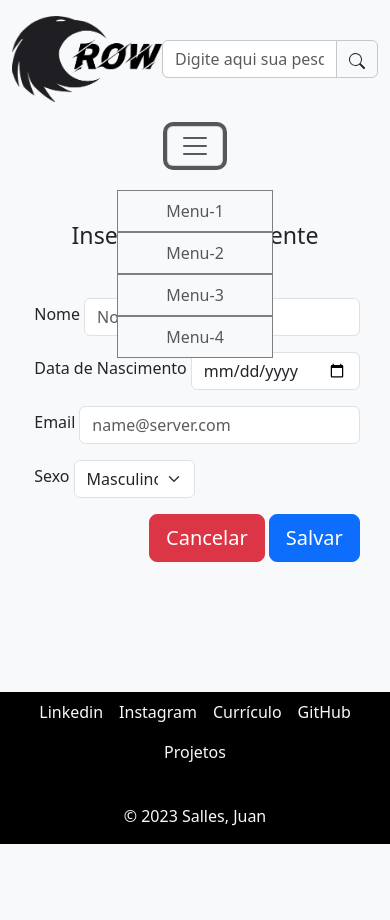
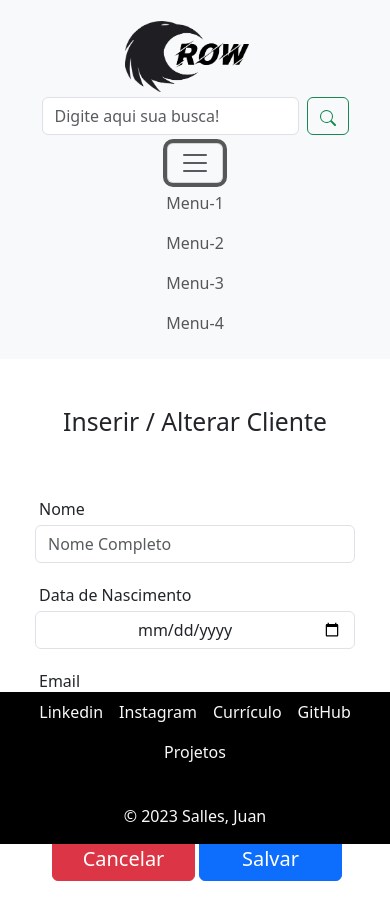
Before and after one commit to JuanSalles/Modulo-1-HTML-CSS, a plain HTML site: page editar.html in a window 390 px wide. Both pictures are taken after a click on the button 195 px from the left and 146 px from the top of the page. Before the commit the page ends 844 px from the top, so only its background shows below. Drawn offline with nearby package versions, Linux system fonts and the light colour scheme.

Commit message:
Projeto refatorado, utilizando melhor o bootstrap com base em novos skills obtidos, responsividade funcionando 100% e faltando apenas o ultimo alerta

```diff
--- a/editar.html
+++ b/editar.html
@@ -1,79 +1,82 @@
 <!DOCTYPE html>
 <html lang="pt-br">
+
 <head>
     <meta charset="UTF-8">
     <meta name="viewport" content="width=device-width, initial-scale=1.0">
-    <title>GeekCrow - Homepage</title>
-    <link href="https://cdn.jsdelivr.net/npm/bootstrap@5.3.1/dist/css/bootstrap.min.css" rel="stylesheet" integrity="sha384-4bw+/aepP/YC94hEpVNVgiZdgIC5+VKNBQNGCHeKRQN+PtmoHDEXuppvnDJzQIu9" crossorigin="anonymous">
-    <link rel="stylesheet" href="styles/header.css">
-    <script src="https://cdn.jsdelivr.net/npm/bootstrap@5.3.1/dist/js/bootstrap.bundle.min.js"></script>
+    <title>Atividade-Bootstrap-editar</title>
+    <link href="https://cdn.jsdelivr.net/npm/bootstrap@5.3.1/dist/css/bootstrap.min.css" rel="stylesheet"
+        integrity="sha384-4bw+/aepP/YC94hEpVNVgiZdgIC5+VKNBQNGCHeKRQN+PtmoHDEXuppvnDJzQIu9" crossorigin="anonymous">
+    <link rel="stylesheet" href="styles/style.css">
+</head>
 
-</head>
-<body class="bg-light grid grid-auto-rows">
-    <header class="item">
-        <section class="container d-flex flex-row justify-content-between px-12">
-            <img class="my-3" src="assets/logo.png" width="150px">
-            <article class="d-flex py-3 px-0">
-                <div class="input-group my-auto">
-                    <input type="text" class="form-control border-secondary-subtle" placeholder="Digite aqui sua pesquisa!">
-                    <button class="btn border-secondary-subtle" type="button" id="button-addon2">
-                        <svg xmlns="http://www.w3.org/2000/svg" width="16" height="16" fill="currentColor" class="bi bi-search" viewBox="0 0 16 16">
+<body>
+
+    <header>
+        <nav class="navbar navbar-expand-sm bg-body-tertiary flex-column">
+
+            <div class="navbar flex-column flex-sm-row container flex-nowrap">
+                <a class="navbar-brand" href="index.html"><img class="px-5" src="assets/logo.png" width="220"></a>
+
+                <form class="d-flex" role="search">
+                    <input class="form-control me-2" type="search" placeholder="Digite aqui sua busca!"
+                        aria-label="Search">
+                    <button class="btn btn-outline-success" type="submit"><svg xmlns="http://www.w3.org/2000/svg" width="16" height="16" fill="currentColor" class="bi bi-search" viewBox="0 0 16 16">
                         <path d="M11.742 10.344a6.5 6.5 0 1 0-1.397 1.398h-.001c.03.04.062.078.098.115l3.85 3.85a1 1 0 0 0 1.415-1.414l-3.85-3.85a1.007 1.007 0 0 0-.115-.1zM12 6.5a5.5 5.5 0 1 1-11 0 5.5 5.5 0 0 1 11 0z"/>
                     </svg>
                 </button>
+                </form>
             </div>
-            </article>
-        </section>
 
-    </header>
-    <span>
-        <nav class="d-flex container flex-column align-items-center default-menu">
-            <ul class="container list-unstyled d-flex justify-content-center mx-4">
-                <li class="mx-4"><a class="link-secondary link-underline-opacity-0 " href="#">Menu 1</a></li>
-                <li class="mx-4"><a class="link-secondary link-underline-opacity-0 " href="#">Menu 2</a></li>
-                <li class="mx-4"><a class="link-secondary link-underline-opacity-0 " href="#">Menu 3</a></li>
-                <li class="mx-4"><a class="link-secondary link-underline-opacity-0 " href="#">Menu 4</a></li>
-            </ul>
-        </nav>
 
-        <nav class="container d-flex flex-row navbar navbar-expand-lg bg-body-tertiary menu-hamburguer">
-            <div class="container-fluid flex-column">
-              <button class="navbar-toggler" type="button" data-bs-toggle="collapse" data-bs-target="#navbarNavAltMarkup" aria-controls="navbarNavAltMarkup" aria-expanded="false" aria-label="Toggle navigation">
+            <button class="navbar-toggler" type="button" data-bs-toggle="collapse"
+                data-bs-target="#navbarSupportedContent" aria-controls="navbarSupportedContent" aria-expanded="false"
+                aria-label="Toggle navigation">
                 <span class="navbar-toggler-icon"></span>
             </button>
-              <div class="collapse navbar-collapse ghost-div" id="navbarNavAltMarkup">
-                <div class="navbar-nav m-4">
-                  <a class="nav-link px-5 bg-light borda-personalizada" href="#">Menu-1</a>
-                  <a class="nav-link px-5 bg-light borda-personalizada" href="#">Menu-2</a>
-                  <a class="nav-link px-5 bg-light borda-personalizada" href="#">Menu-3</a>
-                  <a class="nav-link px-5 bg-light borda-personalizada" href="#">Menu-4</a>
+
+            <div class="collapse navbar-collapse" id="navbarSupportedContent">
+                <ul class="navbar-nav me-auto mb-2 mb-lg-0">
+                    <li class="nav-item">
+                        <a class="nav-link" aria-current="page" href="#">Menu-1</a>
+                    </li>
+                    <li class="nav-item">
+                        <a class="nav-link" href="#">Menu-2</a>
+                    </li>
+                    <li class="nav-item">
+                        <a class="nav-link" href="#">Menu-3</a>
+                    </li>
+                    <li class="nav-item">
+                        <a class="nav-link" href="#">Menu-4</a>
+                    </li>
+                </ul>
             </div>
-              </div>
-            </div>
+
+
         </nav>
-    </span>
+    </header>
+    <main class="d-flex flex-column align-items-center mt-5 mx-">
+        <!-- Titulo e botao adicionar -->
+        <h2>Inserir / Alterar Cliente</h2>
 
-    <main class="grid-form">
-
-        <span></span>
-        <form>
-            <h3 class="text-center my-5">Inserir / Alterar Cliente</h3>
-            <div class="mb-3 input_container">
+        <!-- Form de edicao -->
+        <form class="p-5 container-grid">
+            <div class="mb-3 input_width_medio d-lg-flex">
                 <label for="InputName" class="form-label m-1">Nome</label>
                 <input type="text" class="form-control" id="InputName" placeholder="Nome Completo">
             </div>
 
-            <div class="mb-3 input_container">
-                <label for="InputDate" class="form-label m-1">Data de Nascimento</label>
-                <input type="date" class="form-control" id="InputDate">
+            <div class="mb-3 input_width_menor d-lg-flex">
+                <label for="InputDate" class="form-label m-1 text-nowrap">Data de Nascimento</label>
+                <input type="date" class="form-control  text-center" id="InputDate">
             </div>
 
-            <div class="mb-3 input_container">
+            <div class="mb-3 input_width_medio d-lg-flex">
                 <label for="exampleInputEmail1" class="form-label m-1">Email</label>
                 <input type="email" class="form-control" id="exampleInputEmail1" aria-describedby="emailHelp" placeholder="name@server.com">
             </div>
 
-            <div class="mb-3 form-check input_container input_select p-0">
+            <div class="mb-3 form-check input_container input_width_menor p-0 d-lg-flex">
                 <label class="form-check-label m-1" for="exampleCheck1">Sexo</label>
                 <select class="form-select text-center" name="exampleCheck1">
                 <option>Masculino</option>
@@ -83,20 +86,18 @@
                 </select>
             </div>
             <div class="button-container">
-                <a class="item-1" href="home.html">
-                    <button type="button" class="btn btn-danger btn-lg mx-1">Cancelar</button>
-                </a>
-                <button type="submit" class="btn btn-primary btn-lg item-2">Salvar</button>
+                <a class="btn btn-danger botao-cancelar" href="index.html">Cancelar</a>
+                <button type="submit" class="btn btn-primary">Salvar</button>
             </div>
 
           </form>
 
+        <!-- Alerta de salvar -->
+
     </main>
-
-
     <footer class="fixed-bottom bg-black">
         <ul class="nav justify-content-center pb-3 mb-3">
-        <li class="nav-item "><a href="" class="nav-link px-2 text-light">Linkedin</a></li>
+            <li class="nav-item"><a href="" class="nav-link px-2 text-light">Linkedin</a></li>
             <li class="nav-item"><a href="" class="nav-link px-2 text-light">Instagram</a></li>
             <li class="nav-item"><a href="" class="nav-link px-2 text-light">Currículo</a></li>
             <li class="nav-item"><a href="" class="nav-link px-2 text-light">GitHub</a></li>
@@ -105,5 +106,9 @@
         <p class="text-center text-light">&copy; 2023 Salles, Juan</p>
     </footer>
 
+    <script src="https://cdn.jsdelivr.net/npm/bootstrap@5.3.1/dist/js/bootstrap.bundle.min.js"
+        integrity="sha384-HwwvtgBNo3bZJJLYd8oVXjrBZt8cqVSpeBNS5n7C8IVInixGAoxmnlMuBnhbgrkm"
+        crossorigin="anonymous"></script>
 </body>
+
 </html>
--- a/styles/header.css
+++ /dev/null
@@ -1,67 +0,0 @@
-
-@media (max-width: 767px){
-    .campo-email{
-        display: none;
-    }
-
-    .default-menu{
-        display: none !important;
-    }
-
-    .menu-hamburguer{
-        display: flex !important;
-    }
-
-    .ghost-div{
-        height: 0px !important;
-        flex-basis: 0px;
-    }
-    .borda-personalizada{
-        border: solid 1px #7f7f7f;
-    }
-}
-
-@media (min-width:768px){
-    .menu-hamburguer{
-        display: none !important;
-    }
-}
-
-body{
-    height: 100vh;
-}
-
-.grid{
-    display: grid;
-    grid-template-columns: 1fr;
-    justify-content: space-between;
-    grid-template-rows: max-content max-content max-content;
-}
-
-.navbar-expand-lg {
-    flex-wrap: nowrap;
-}
-
-.grid-form{
-    display: grid;
-    justify-content: center;
-    grid-template-columns: 1fr 2fr 1fr;
-}
-
-.input_container{
-    display: grid;
-    grid-template-columns: max-content 1fr;
-    align-content: center;
-}
-.input_select{
-    width: 50%;
-}
-
-.button-container{
-    display: grid;
-    grid-template-columns: 1fr 1fr 1fr 1fr;
-}
-
-.button-container .item-1{
-    grid-column: 3;
-}
--- /dev/null
+++ b/styles/style.css
@@ -0,0 +1,31 @@
+
+.input_width_menor{
+    width: 320px;
+}
+
+.button-container{
+    display: grid;
+    grid-template-columns: repeat(4, 1fr);
+}
+
+.button-container .btn{
+    width: 143px;
+    margin-left: 4px;
+    font-size: 20px;
+}
+
+.botao-cancelar{
+    grid-column: 2;
+}
+
+@media screen and (min-width: 768px){
+
+    .input_width_medio{
+        width: 600px;
+    }
+
+    .botao-cancelar{
+        grid-column: 3;
+    }
+
+    }
```
Also changed, not shown: index.html (renamed from home.html, +62 -54 lines). Lines whose indentation alone changed are shown as unchanged.
